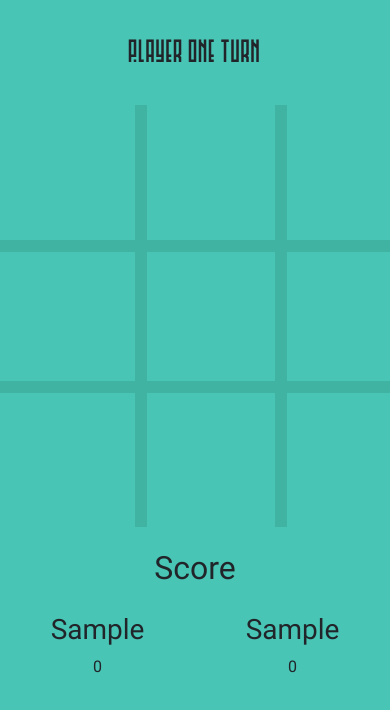
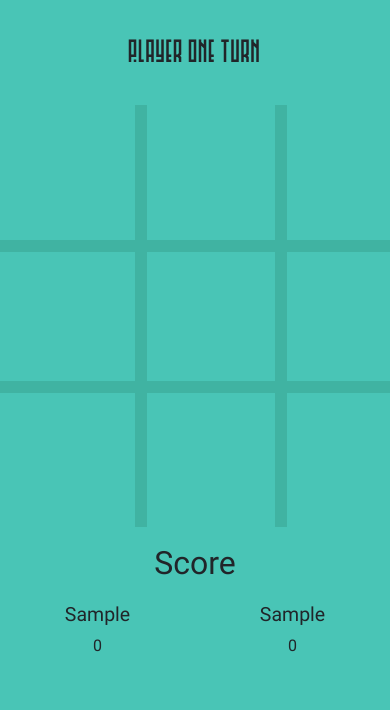
Before and after one commit to rayan-ahamadi/tic-tac-toeJS, a plain HTML site: page index.html in a window 390 px wide. Both pictures are taken after typing "Sample", "Sample" into the empty fields and a click on the button "Start". Shown: the top 710 px of the page. Drawn offline with nearby package versions, Linux system fonts and the light colour scheme; files whose address does not match are found by name.

Commit message:
adapter taille h3 pour mobile

```diff
--- a/assets/style.css
+++ b/assets/style.css
@@ -201,3 +201,7 @@ body section{
   margin: 2% auto;
   background-color: var(--secondary-color);
 }
+
+body h3{
+  font-size: clamp(1rem, 5vw, 6rem);
+}
```
